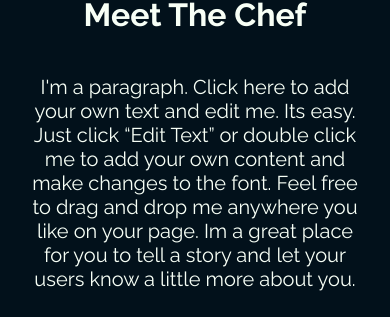
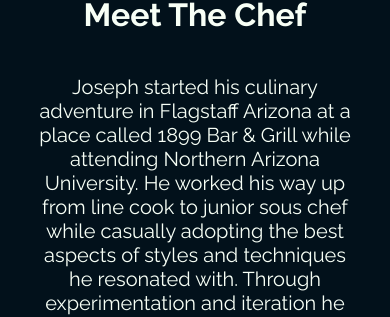
Before and after one commit to JW-Caters/main, a Next.js app: page / in a window 390 px wide. Shown: the part 776-1093 px from the top of the page. Built offline with nearby package versions, Linux system fonts and the light colour scheme.

Commit message:
fixed parallax video issue for mobile view

```diff
--- a/components/Hero.jsx
+++ b/components/Hero.jsx
@@ -2,13 +2,13 @@ import React from "react";
 import styles from "../styles/Hero.module.css";
 import { GrDown } from "react-icons/gr";
 import { IconContext } from "react-icons/lib";
-import { Parallax } from "react-scroll-parallax";
+import { ParallaxBanner } from "react-scroll-parallax";
 
 const Hero = () => {
   return (
     <div className={styles.container}>
       <div className={styles.wrapper}>
-        <Parallax speed={-100}>
+        <ParallaxBanner speed={-100}>
           <video
             autoPlay
             muted
@@ -17,11 +17,12 @@ const Hero = () => {
             playsInline
             preload="auto"
             onContextMenu="return false;"
+            className={styles.video}
             style={{ width: "100vw", height: "100%", objectFit: "cover" }}
           >
             <source src="../videos/roastPork.mp4" type="video/mp4" />
           </video>
-        </Parallax>
+        </ParallaxBanner>
 
         <div className={styles.content}>
           <div className={styles.wrapper}>
--- a/components/MeetTheChef.jsx
+++ b/components/MeetTheChef.jsx
@@ -13,11 +13,18 @@ const MeetTheChef = () => {
       <div className={styles.right}>
         <h1 className={styles.title}>Meet The Chef</h1>
         <p className={styles.desc}>
-          I'm a paragraph. Click here to add your own text and edit me. Its
-          easy. Just click “Edit Text” or double click me to add your own
-          content and make changes to the font. Feel free to drag and drop me
-          anywhere you like on your page. Im a great place for you to tell a
-          story and let your users know a little more about you.
+          Joseph started his culinary adventure in Flagstaff Arizona at a place
+          called 1899 Bar & Grill while attending Northern Arizona University.
+          He worked his way up from line cook to junior sous chef while casually
+          adopting the best aspects of styles and techniques he resonated with.
+          Through experimentation and iteration he developed his own unique
+          style with inspiration mainly drawn from Southern and cajun cuisines.
+          However, like many great artists he became was dissatisfied and felt
+          stagnant after years of experience. This desire for something new
+          drove him to San Francisco - one of the top food city's in the country
+          - where he sought to elevate his skills by gaining a deeper,
+          traditional understanding of haute cuisine. That's where he attended
+          Le Cordon Bleu Culinary School.
         </p>
         <p className={styles.contact}>
           Phone: (415) 123 - 4567 | Email: jwcaters@gmail.com
--- a/styles/Hero.module.css
+++ b/styles/Hero.module.css
@@ -4,6 +4,10 @@
 
 .container .wrapper {
   position: relative;
+}
+
+.container .wrapper:first-child {
+  transform: none;
 }
 
 .content {
```
